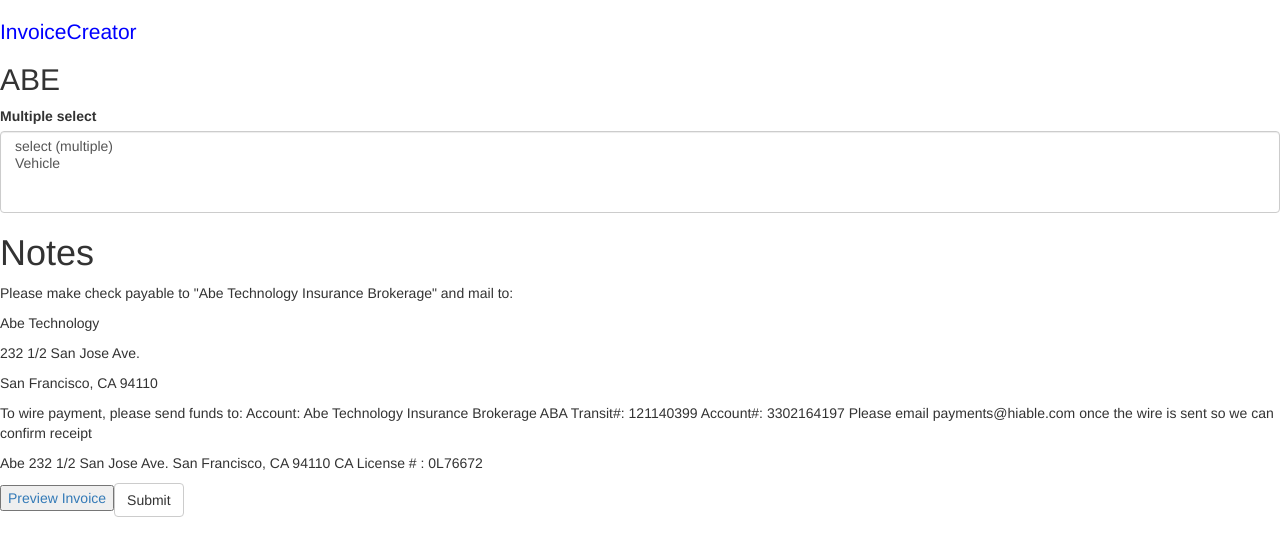
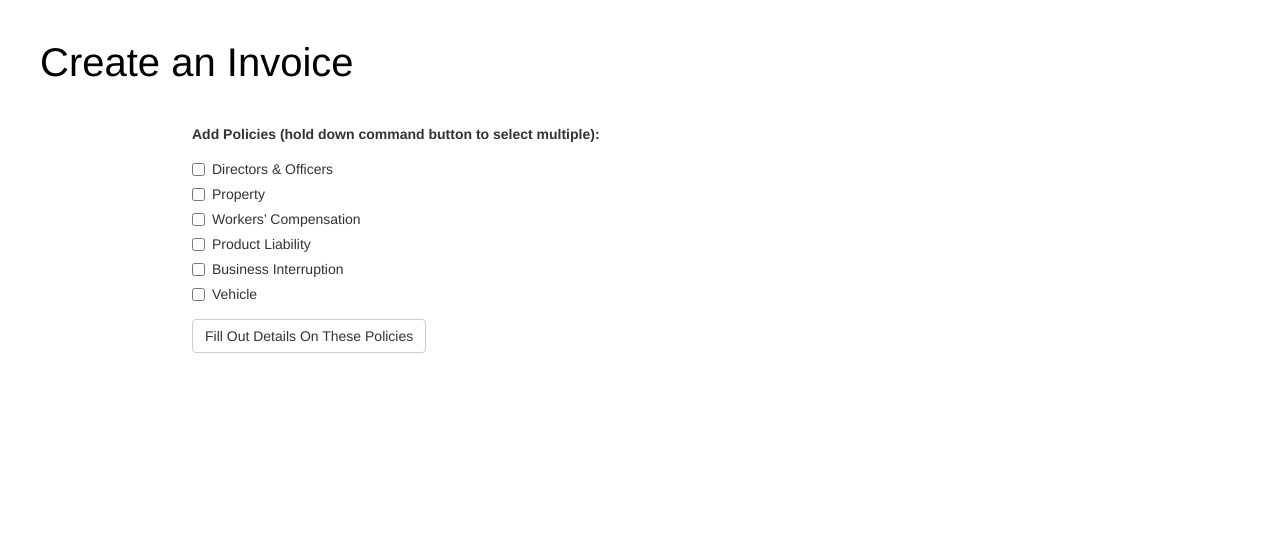
Before and after one commit to rykuehn/invoice_generator, a React app: page /invoiceCreator in a window 1280 px wide. Shown: the top 556 px of the page. Built offline with nearby package versions, Linux system fonts and the light colour scheme.

Commit message:
creates changeHandler for Invoice Creator form; captures policy options

```diff
--- a/data/policies.json
+++ b/data/policies.json
@@ -1,5 +1,6 @@
-{
-  "Directors & Officers" : {
+[
+  {
+    "policy": "Directors & Officers",
     "id": "a0A6A000001gSlw",
     "name": "OneKloud",
     "stage": "New",
@@ -10,7 +11,8 @@
     "renewalDate": "11.20.2017",
     "premium": 12453
   },
-  "Property": {
+  {
+    "policy": "Property",
     "id": "a0A6A000001gSlw",
     "name": "OneKloud",
     "stage": "New",
@@ -21,7 +23,7 @@
     "renewalDate": "11.20.2017",
     "premium": 3231
   },
-  "Workers’ Compensation": {
+  { "policy": "Workers’ Compensation",
     "id": "a0A6A000001gSlw",
     "name": "OneKloud",
     "stage": "New",
@@ -32,7 +34,7 @@
     "renewalDate": "11.20.2017",
     "premium": 221991
   },
-  "Product Liability": {
+  { "policy": "Product Liability",
     "id": "a0A6A000001gSlw",
     "name": "OneKloud",
     "stage": "New",
@@ -43,7 +45,7 @@
     "renewalDate": "11.20.2017",
     "premium": 456
   },
-  "Business Interruption": {
+  { "policy": "Business Interruption",
     "id": "a0A6A000001gSlw",
     "name": "OneKloud",
     "stage": "New",
@@ -54,7 +56,7 @@
     "renewalDate": "11.20.2017",
     "premium": 121984
   },
-  "Vehicle": {
+  { "policy": "Vehicle",
     "id": "a0A6A000001gSlw",
     "name": "OneKloud",
     "stage": "New",
@@ -65,5 +67,4 @@
     "renewalDate": "11.20.2017",
     "premium": 141905
   }
-
-}
+]
--- a/src/components/Admin.js
+++ b/src/components/Admin.js
@@ -7,6 +7,7 @@
 font-size: 40px;
 color: black;
 font-family: Helvetica;
+margin-bottom: 40px;
 `;
 
 const InvoiceListContainer = styled.div`
@@ -42,12 +43,12 @@
             <tr>
               <th>#</th>
               <th>Date Created</th>
-              <th> View </th>
+              <th>Preview</th>
             </tr>
             {this.renderAllInvoices(this.props.allInvoices)}
           </tbody>
         </Table>
-        <Link to="/invoiceCreator"><button>Generate new Invoice</button></Link>
+        <Link to="/invoiceCreator"><button>Generate New Invoice</button></Link>
       </InvoiceListContainer>
     );
   }
--- a/src/components/InvoiceCreator.js
+++ b/src/components/InvoiceCreator.js
@@ -2,26 +2,20 @@
 import { Link } from 'react-router-dom';
 import axios from 'axios';
 import styled from 'styled-components';
-import { Route } from 'react-router-dom';
-import { PreviewInvoice } from './PreviewInvoice';
-import { DropdownButton, ButtonToolbar, MenuItem, FieldGroup, ControlLabel, FormGroup, FormControl, Button} from 'react-bootstrap';
+import { ControlLabel, FormGroup, FormControl, Button, Checkbox} from 'react-bootstrap';
 
 const Title = styled.h1`
-font-size: 1.5em;
-color: blue;
+  font-size: 40px;
+  color: black;
+  font-family: Helvetica;
+  margin: 40px;
 `;
 
-const FormTable = styled.table`
-border: 1px solid black;
-border-collapse: collapse
-`
-const FormRow = styled.tr`
-border: 1px solid black;`
-
-const FormColumn= styled.td`
-border: 1px solid black;`
-
-const BUTTONS = ['Directors & Officers', 'Property', 'Workers’ Compensation', 'Product Liability', 'Business Interruption', 'Vehicle'];
+const TableContainer = styled.div`
+  width: 70vw;
+  height: auto;
+  margin: 0 auto;
+`;
 
 class InvoiceCreator extends Component {
   constructor(props) {
@@ -30,6 +24,7 @@
       policies: '',
       show: false,
       invoiceCounter: 0,
+      selectedPolicies: {},
     }
   }
 
@@ -45,56 +40,51 @@
 
   }
 
-  saveInvoice() {
-    this.props.saveInvoiceLink(`/invoice/${this.state.invoiceCounter}`, this.state.invoiceCounter);
-    this.setState({invoiceCounter: this.state.invoiceCounter + 1 });
+  renderPolicyOptions(policyOptions){
+    return policyOptions.map((option, i) => {
+       return (
+        <Checkbox key={i} value={option.policy}>{option.policy}</Checkbox>
+      );
+    })
   }
 
+  changeHandler(e){
+    var updatedSelectedPolicies = Object.assign({}, this.state.selectedPolicies);
+    if(!updatedSelectedPolicies[e.target.value]){
+      updatedSelectedPolicies[e.target.value] = 1;
+    } else{
+      updatedSelectedPolicies[e.target.value] = 0;
+    }
+    this.setState({selectedPolicies: updatedSelectedPolicies});
+  }
 
+  saveInvoice() {
+    console.log('called')
+    // this.props.saveInvoiceLink(`/invoice/${this.state.invoiceCounter}`, this.state.invoiceCounter);
+    // this.setState({invoiceCounter: this.state.invoiceCounter + 1 });
+  }
+
+  fillOutPolicyDetails() {
+    console.log(this.state.selectedPolicies)
+  }
 
   render(){
     return (
       <div>
-          <Title>InvoiceCreator</Title>
-          <h2> ABE </h2>
-
+        <Title>Create an Invoice</Title>
         {this.state.show === true ?
-          <div>
+        <TableContainer>
           <form>
-            <FormGroup controlId="formControlsSelectMultiple">
-              <ControlLabel>Multiple select</ControlLabel>
-              <FormControl componentClass="select" multiple>
-                <option value="select">select (multiple)</option>
-                <option value="vehicle">Vehicle</option>
-              </FormControl>
+          <FormGroup controlId="formControlsSelectMultiple" onChange={this.changeHandler.bind(this)}>
+            <ControlLabel>Add Policies (hold down command button to select multiple):</ControlLabel>
+              {this.renderPolicyOptions(this.state.policies)}
           </FormGroup>
           </form>
 
-
-            <h1> Notes </h1>
-            <p> Please make check payable to "Abe Technology Insurance Brokerage" and mail to: </p>
-            <p> Abe Technology</p>
-            <p> 232 1/2 San Jose Ave. </p>
-            <p> San Francisco, CA 94110 </p>
-
-            <p> To wire payment, please send funds to:
-            Account: Abe Technology Insurance Brokerage
-            ABA Transit#: 121140399
-            Account#: 3302164197
-
-            Please email payments@hiable.com once the wire is sent so we can confirm receipt  </p>
-            <p> Abe 232 1/2 San Jose Ave. San Francisco, CA 94110 CA License # : 0L76672 </p>
+          <Button onClick={this.fillOutPolicyDetails.bind(this)} type="submit">Fill Out Details On These Policies</Button>
+        </TableContainer> : ''}
       </div>
-
-            : <h1> waiting </h1>}
-
-          <Link to={`/invoice/${this.state.invoiceCounter}`}><button> Preview Invoice </button></Link>
-          <Button type="submit">Submit</Button>
-
-        </div>
-
-      )
-
+    );
   }
 };
 
```
Also changed, not shown: src/components/policyTable.js (added, +14 -0 lines). Lines whose indentation alone changed are shown as unchanged.
